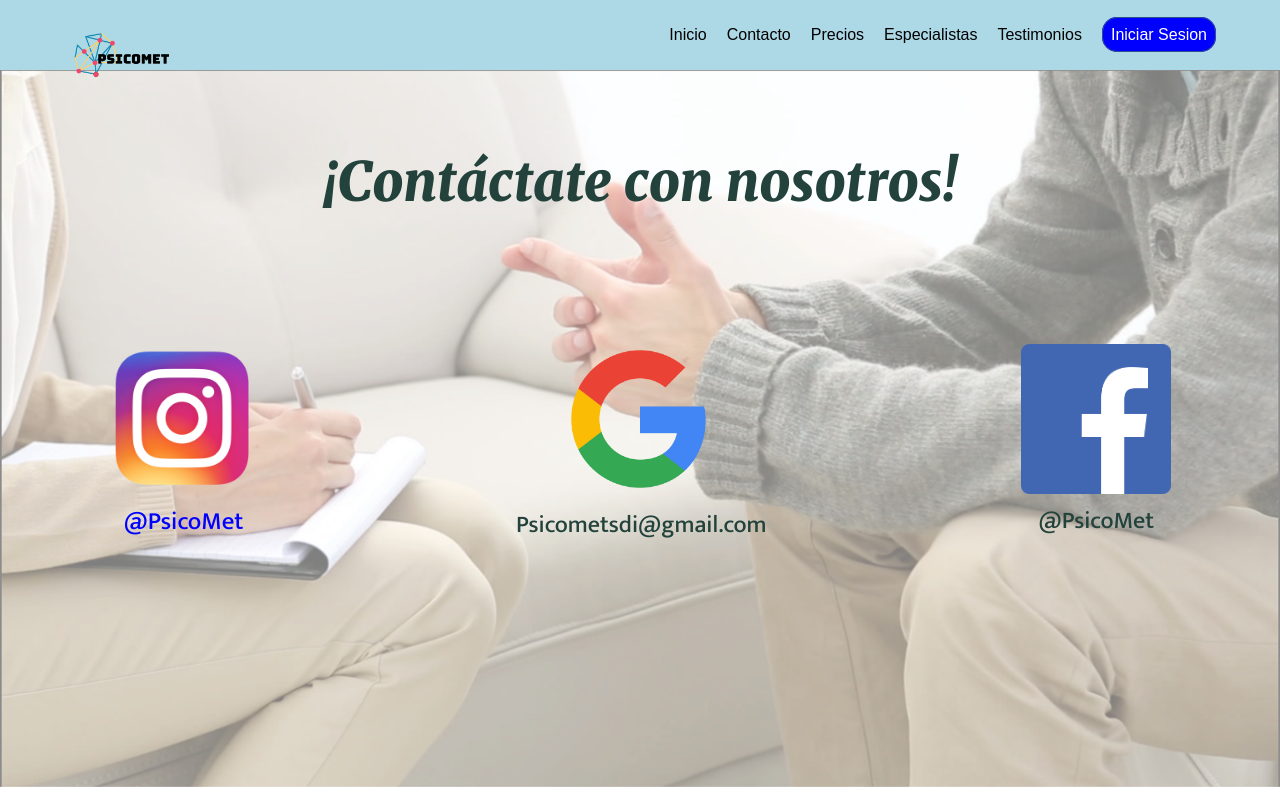
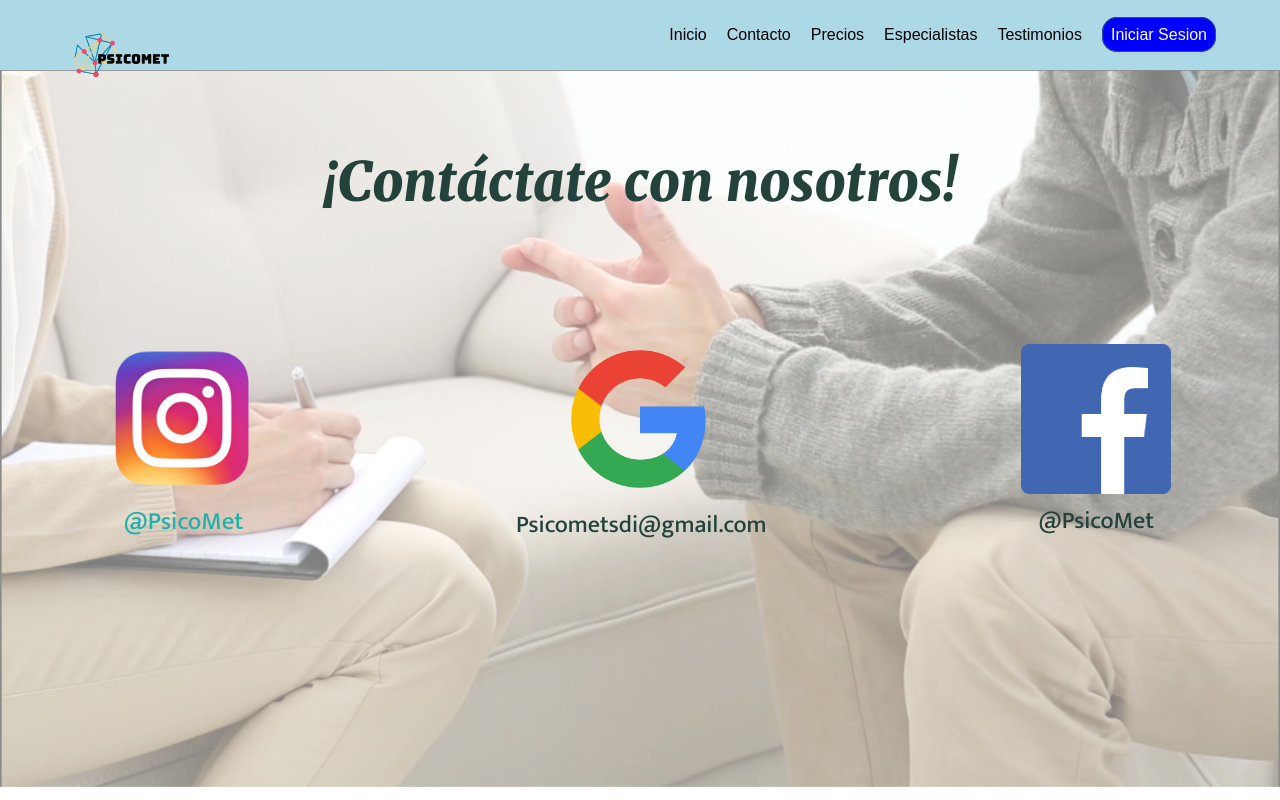
Before and after one commit to Ulises-Fermin/psicomet, a React (Create React App) app: page /Contact in a window 1280 px wide. In both pictures the pointer is over the element 183 px from the left and 520 px from the top of the page. Shown: the top 800 px of the page. Built offline with nearby package versions, Linux system fonts and the light colour scheme; no server answers.

Commit message:
Diseño "Contacto" 2

```diff
--- a/src/Pages/Contact/Contact.module.css
+++ b/src/Pages/Contact/Contact.module.css
@@ -65,7 +65,7 @@
 }
 #contactP:hover{
     font-size: 155%;
-    color: blue;
+    color: lightseagreen;
     cursor: pointer;
 }
 a{
```
